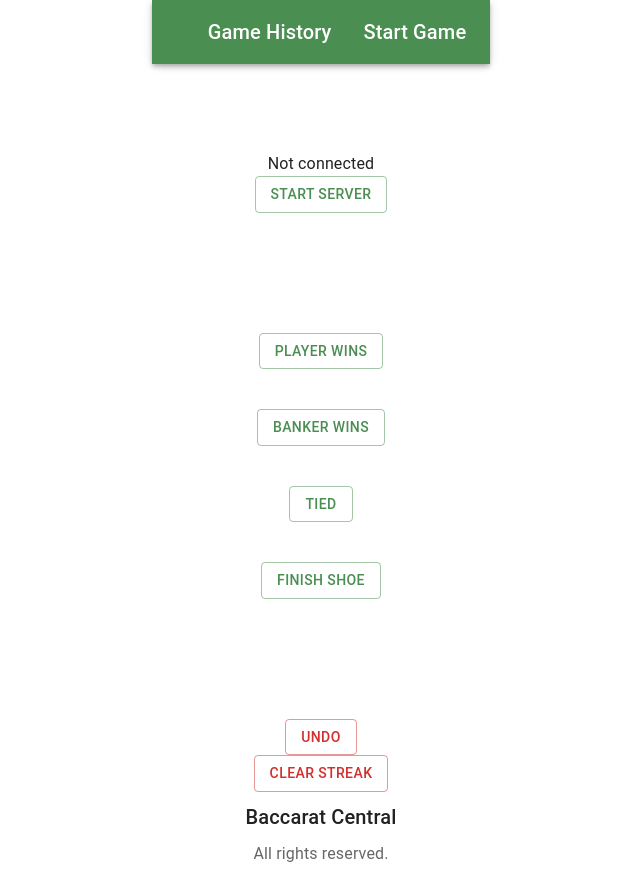
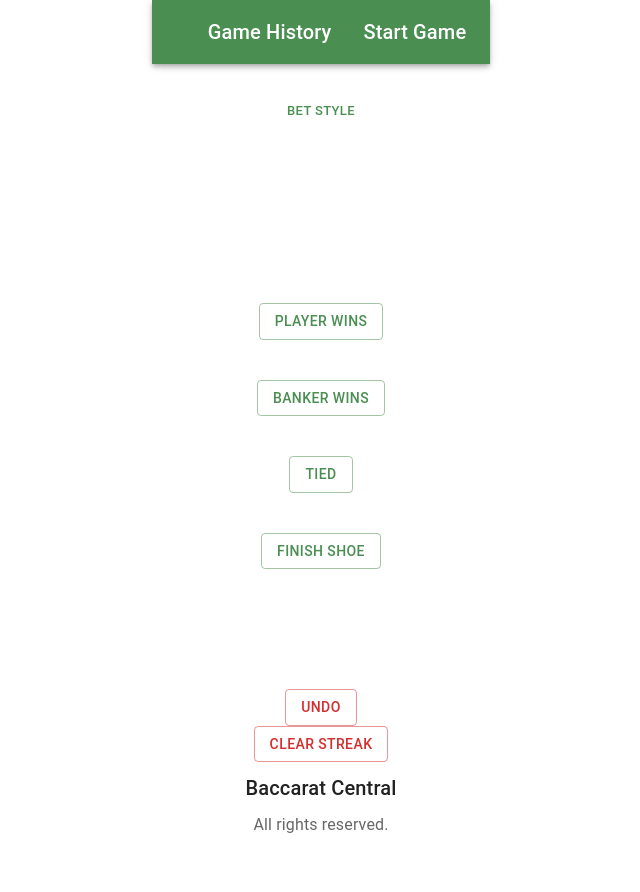
Before and after one commit to GWoottonIOD/Baccarat, a React (Vite) app in the folder Front-End/: page /startGame in a window 1280 px wide. Shown: the whole page, without its empty margins (319-959 px from the left). After the commit the page ends 863 px from the top, so only its background shows below. Built offline with nearby package versions, Linux system fonts and the light colour scheme; no server answers.

Commit message:
Added multiple server funcitonality. Removed StartServer

```diff
--- a/Front-End/package.json
+++ b/Front-End/package.json
@@ -5,7 +5,10 @@
   "version": "0.0.0",
   "type": "module",
   "scripts": {
-    "dev": "vite",
+    "dev": "concurrently \"vite\" \"npm run server\"",
+    "quit": "killall node",
+    "server": "cd .. && cd ./Back-End && npm start",
+    "serverBackup": "cd .. & cd Back-End & npm start",
     "build": "vite build",
     "preview": "vite preview",
     "host": "vite --host",
@@ -46,6 +49,7 @@
     "@types/react": "^18.0.28",
     "@types/react-dom": "^18.0.11",
     "@vitejs/plugin-react": "^3.1.0",
+    "concurrently": "^9.1.0",
     "vite": "^4.2.0"
   }
 }
--- a/Front-End/src/components/startGame/StartServer.jsx
+++ /dev/null
@@ -1,29 +0,0 @@
-import React, { useEffect, useState } from 'react'
-// import { exec } from 'child_process';
-import { Button, Typography } from '@mui/material';
-import { readQuery } from '../../axios/AxiosFunctions';
-
-export default function StartServer() {
-    const [isConnected, setConnected] = useState('Not connected')
-
-    useEffect(() => {
-        readQuery('shoes')
-            .then(setConnected('Connected to server'))
-            .catch(setConnected('Not connected'))
-    }, [])
-
-    // const startBackEnd = () => {
-    //     exec('cd ../Back-End && npm start')
-    // }
-
-    return (
-        <>
-            <Typography>
-                {isConnected}
-            </Typography>
-            <Button variant="outlined" onClick={() => { }}>
-                Start server
-            </Button>
-        </>
-    )
-}
--- a/Front-End/src/pages/StartGame.jsx
+++ b/Front-End/src/pages/StartGame.jsx
@@ -8,7 +8,6 @@ import BettingTable from '../components/reuseables/BettingTable';
 import { useBetStyleContext } from '../context/BetStyleContext';
 import WhoWins from '../components/startGame/WhoWins';
 import ShowBasicStreak from '../components/startGame/ShowBasicStreak';
-import StartServer from '../components/startGame/StartServer';
 
 export default function StartGame() {
     const { hand, setHand } = useHandContext()
@@ -19,19 +18,18 @@ export default function StartGame() {
             <Box
                 sx={{
                     bgcolor: 'background.paper',
-                    pt: 15,
+                    pt: 8,
                     display: 'flex',
                     flexDirection: 'column',
                     alignItems: 'center',
                     justifyContent: 'center'
                 }}
             >
-                {/* {betStyle === '3-Way Chasing'
+                {betStyle === '3-Way Chasing'
                     ? <BettingTable />
-                    : null} */}
-                {/* <BetStyleButton /><br/> */}
+                    : null}
+                <BetStyleButton /><br/>
                 {/* <ShowStreak /> */}
-                <StartServer/>
                 <ShowBasicStreak/>
                 <WhoWins/>
                 {/* <AddCards hand={hand} setHand={setHand} /> */}
```
Also changed, not shown: 1 other file (tests, documents, lock files or other folders).
